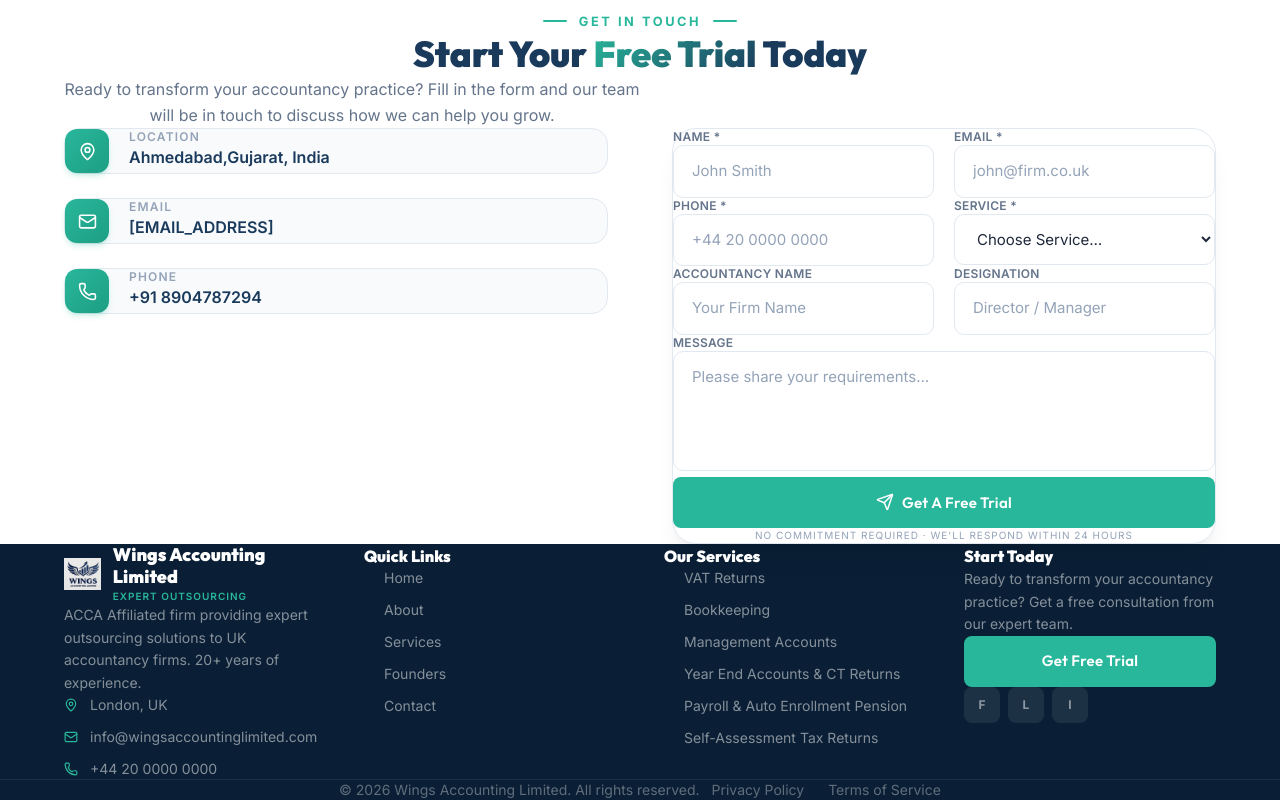
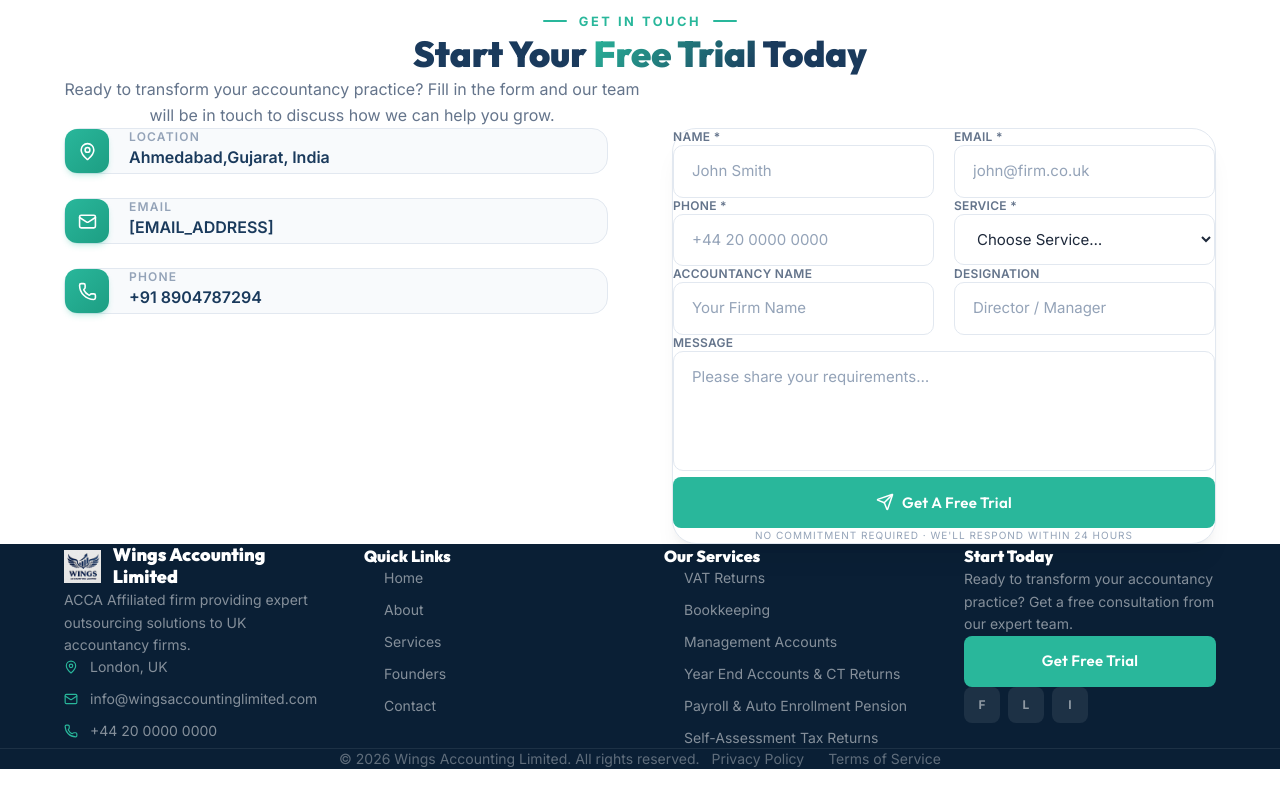
Before and after one commit to manavshah052003/Wings-Accounting-Limited, a Next.js app: page / in a window 1280 px wide. Shown: the part 3283-4083 px from the top of the page. After the commit the page ends 4052 px from the top, so only its background shows below. Built offline with nearby package versions, Linux system fonts and the light colour scheme.

Commit message:
Updated feature/removed expertk

```diff
--- a/src/components/Footer.tsx
+++ b/src/components/Footer.tsx
@@ -31,13 +31,10 @@
                 <span className="block font-black text-lg leading-tight font-[Outfit]">
                   {siteConfig.name}
                 </span>
-                <span className="block text-[10px] text-[#29b79b] font-semibold tracking-widest uppercase">
-                  Expert Outsourcing
-                </span>
               </div>
             </div>
             <p className="text-white/50 text-sm leading-relaxed mb-6">
-              ACCA Affiliated firm providing expert outsourcing solutions to UK accountancy firms. 20+ years of experience.
+              ACCA Affiliated firm providing expert outsourcing solutions to UK accountancy firms.
             </p>
             <div className="flex flex-col gap-3 text-sm">
               <a
```
